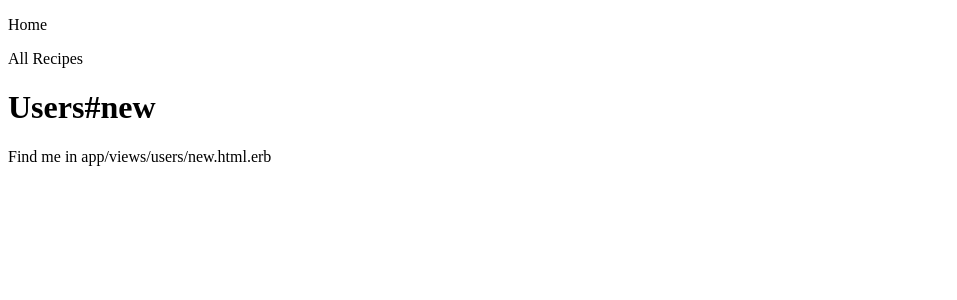
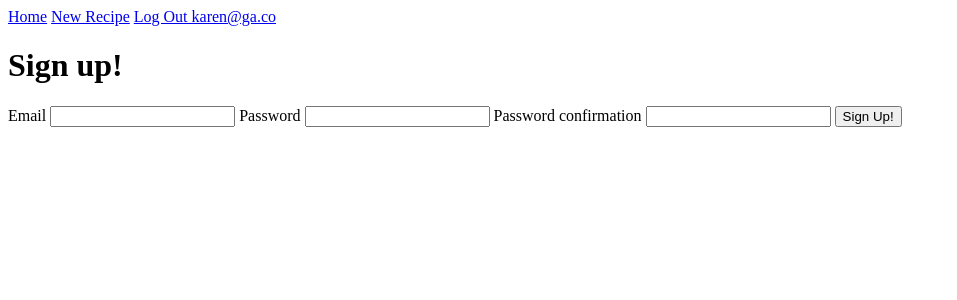
Before and after one commit to kaarenliangg/eatingweyes, a Rails app: page /users/new in a window 1280 px wide. Shown: the top 300 px of the page, without its empty margins (0-957 px from the left). Run offline with Rails 7, Linux system fonts and the light colour scheme; a user stored in the database is signed in; style sheets or scripts are compiled from the project's sources.

Commit message:
WIP recipes. Show working. Working on edit and update

```diff
--- a/app/controllers/application_controller.rb
+++ b/app/controllers/application_controller.rb
@@ -1,2 +1,17 @@
 class ApplicationController < ActionController::Base
+    before_action :fetch_user
+
+    private
+    def fetch_user
+        @current_user = User.find_by :id => session[:user_id]
+        session[:user_id] = nil unless @current_user.present?
+    end
+
+    def check_for_login
+        redirect_to login_path unless @current_user.present?
+    end
+
+    def check_for_admin
+        redirect_to login_path unless (@current_user.present? && @current_user.admin?)
+    end
 end
--- a/app/controllers/recipes_controller.rb
+++ b/app/controllers/recipes_controller.rb
@@ -1,6 +1,7 @@
 class RecipesController < ApplicationController
   def index
     @recipes = Recipe.all
+
   end
 
   def new
@@ -10,6 +11,7 @@ class RecipesController < ApplicationController
   end
 
   def edit
+    @recipe = Recipe.find params[:id]
   end
 
   def update
@@ -17,6 +19,7 @@ class RecipesController < ApplicationController
 
   def show
     @recipe = Recipe.find params[:id]
+    @categories = @recipe.categories
   end
 
   def destroy
--- a/app/controllers/users_controller.rb
+++ b/app/controllers/users_controller.rb
@@ -1,10 +1,25 @@
 class UsersController < ApplicationController
+   # before_action :check_for_admin, :only => [:index]
+
   def index
   end
 
   def new
+      @user = User.new
   end
 
   def create
+      @user = User.new user_params
+      if @user.save
+          session[:user_id] = @user.id
+          redirect_to recipes_index_path
+      else
+        render :new
+      end
+  end
+
+  private
+  def user_params
+    params.require(:user).permit(:email, :password, :password_confirmation)
   end
 end
--- a/app/models/recipe.rb
+++ b/app/models/recipe.rb
@@ -1,4 +1,4 @@
 class Recipe < ApplicationRecord
-    has_one :user
+    belongs_to :user
     has_and_belongs_to_many :categories
 end
--- a/app/views/layouts/application.html.erb
+++ b/app/views/layouts/application.html.erb
@@ -11,9 +11,15 @@
 
   <body>
     <nav>
-      <p>Home</p>
-      <p>All Recipes</p>
     </nav>
+          <%= link_to "Home", recipes_path %>
+          <% if @current_user.present?%>
+          <%= link_to "New Recipe", recipes_new_path %>
+          <%= link_to "Log Out #{ @current_user.email }", login_path, :method => :delete %>
+      <% else %>
+          <%= link_to "Sign Up", users_new_path%>
+          <%= link_to "Sign In", login_path %>
+      <% end %>
     <%= yield %>
   </body>
 </html>
--- a/app/views/session/create.html.erb
+++ /dev/null
@@ -1,2 +0,0 @@
-<h1>Session#create</h1>
-<p>Find me in app/views/session/create.html.erb</p>
--- a/app/views/session/destroy.html.erb
+++ /dev/null
@@ -1,2 +0,0 @@
-<h1>Session#destroy</h1>
-<p>Find me in app/views/session/destroy.html.erb</p>
--- a/app/views/users/new.html.erb
+++ b/app/views/users/new.html.erb
@@ -1,2 +1,22 @@
-<h1>Users#new</h1>
-<p>Find me in app/views/users/new.html.erb</p>
+<h1>Sign up!</h1>
+
+<% if @user.errors.any? %>
+    <ol>
+        <% @user.errors.full_messages.each do |msg| %>
+            <li><%= msg %></li>
+        <% end%>
+    </ol>
+<% end %>
+
+<%= form_for @user do |f| %>
+    <%= f.label :email %>
+    <%= f.email_field :email %>
+
+    <%= f.label :password %>
+    <%= f.password_field :password %>
+
+    <%= f.label :password_confirmation %>
+    <%= f.password_field :password_confirmation %>
+
+    <%= f.submit "Sign Up!"  %>
+<% end %>
--- a/config/routes.rb
+++ b/config/routes.rb
@@ -2,6 +2,11 @@ Rails.application.routes.draw do
   resources :users
   resources :categories
   resources :recipes
+  get '/login' => 'session#new'
+  post '/login' => 'session#create'
+  delete '/login' => 'session#destroy'
+
+
   get 'categories/index'
   get 'categories/new'
   get 'categories/create'
--- /dev/null
+++ b/db/migrate/20230424040249_add_user_id_to_recipes.rb
@@ -0,0 +1,5 @@
+class AddUserIdToRecipes < ActiveRecord::Migration[5.2]
+  def change
+    add_column :recipes, :user_id, :integer
+  end
+end
```
Also changed, not shown: app/controllers/session_controller.rb (+10 -0 lines), app/views/recipes/index.html.erb (+2 -6 lines), app/views/recipes/show.html.erb (+10 -0 lines), app/views/session/new.html.erb (+15 -2 lines), db/seeds.rb (+7 -1 lines), db/schema.rb.
